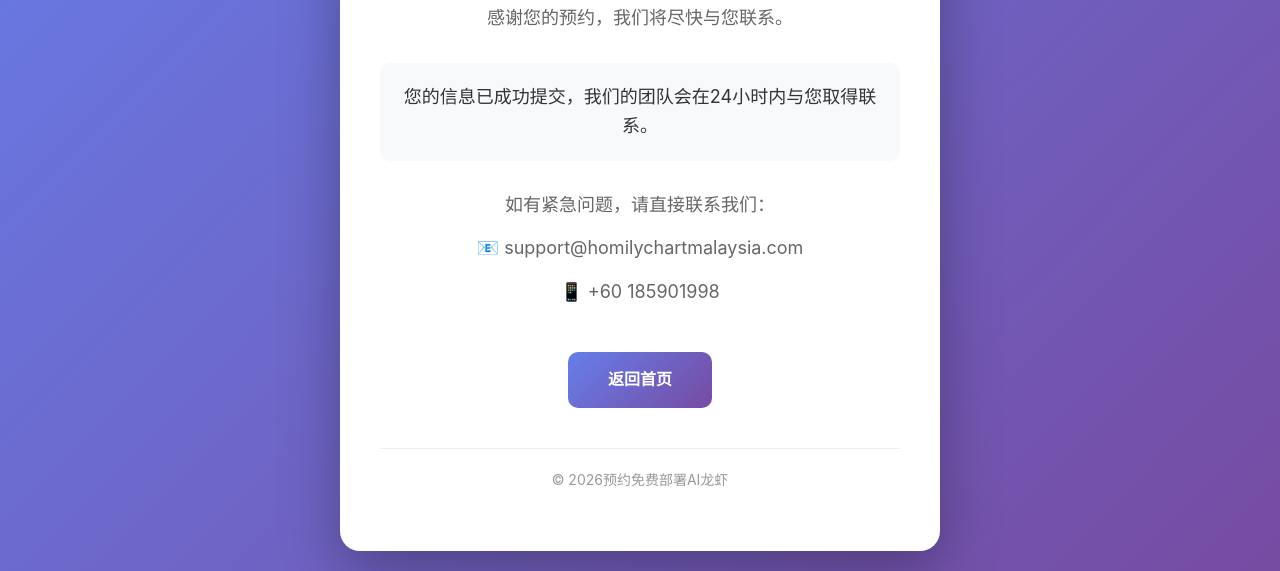
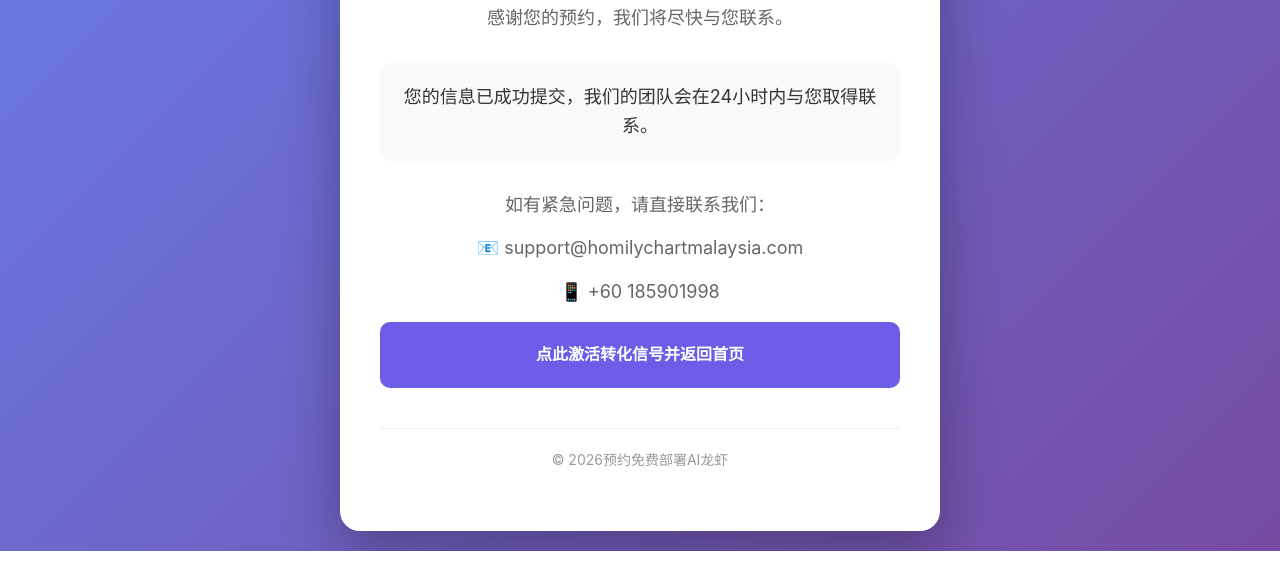
Before and after one commit to victoriazhang696-crypto/ai-lobster-landing, a website: page public/thank-you.html in a window 1280 px wide. Shown: the part 305-876 px from the top of the page. Drawn offline with Linux system fonts and the light colour scheme.

Commit message:
优化感谢页面按钮：添加转化跟踪，双重保障

```diff
--- a/public/thank-you.html
+++ b/public/thank-you.html
@@ -123,7 +123,9 @@
         <p>📧 support@homilychartmalaysia.com</p>
         <p>📱 +60 185901998</p>
 
-        <a href="/" class="back-btn">返回首页</a>
+        <a href="/" onclick="gtag('event', 'conversion', {'send_to': 'AW-17997112641/gZMnCPzkmKkcEMHK2IVD'});" style="display: block; padding: 20px; background: #6c5ce7; color: white; text-align: center; border-radius: 10px; text-decoration: none; font-weight: 600;">
+            点此激活转化信号并返回首页
+        </a>
 
         <div class="footer">
             © 2026预约免费部署AI龙虾
```
